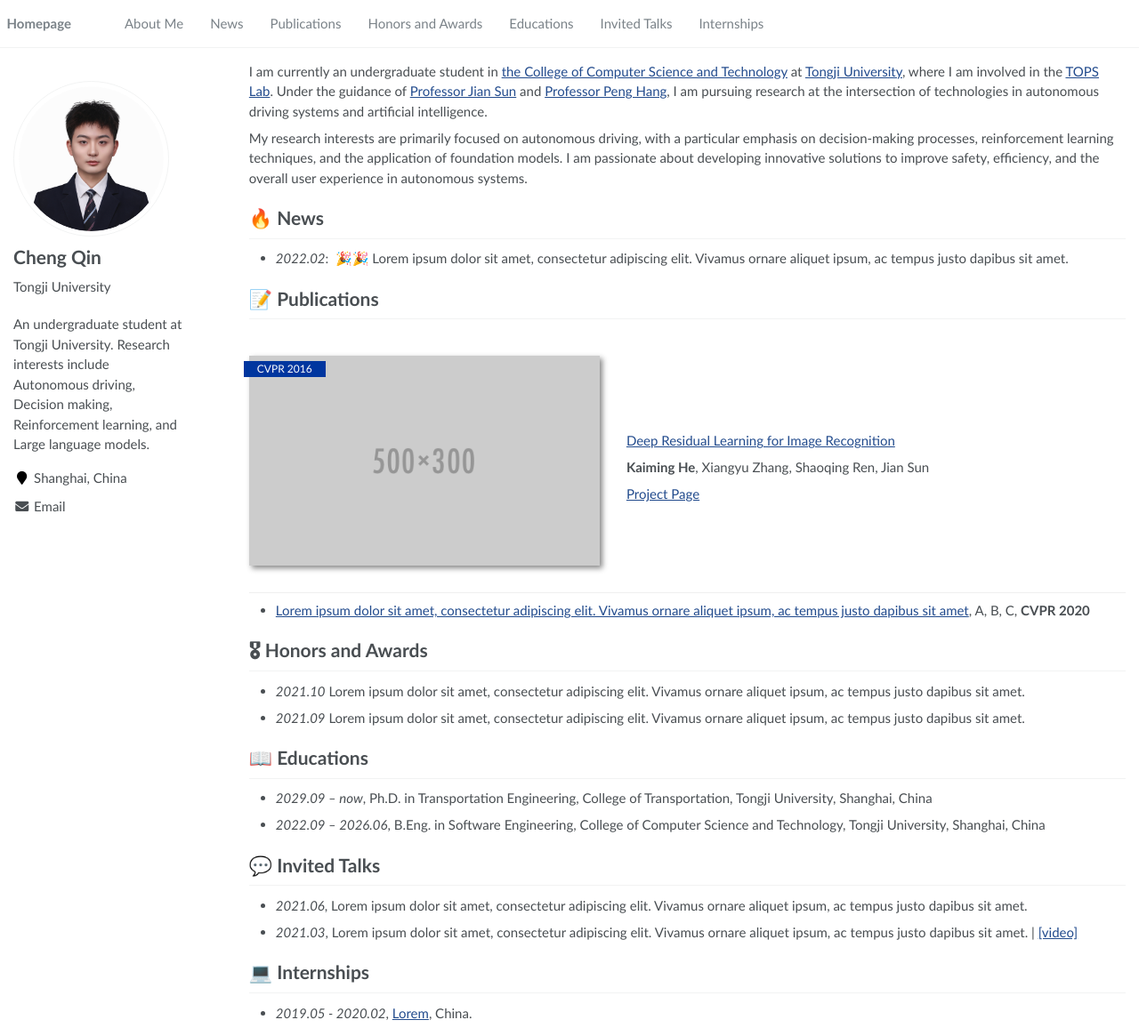
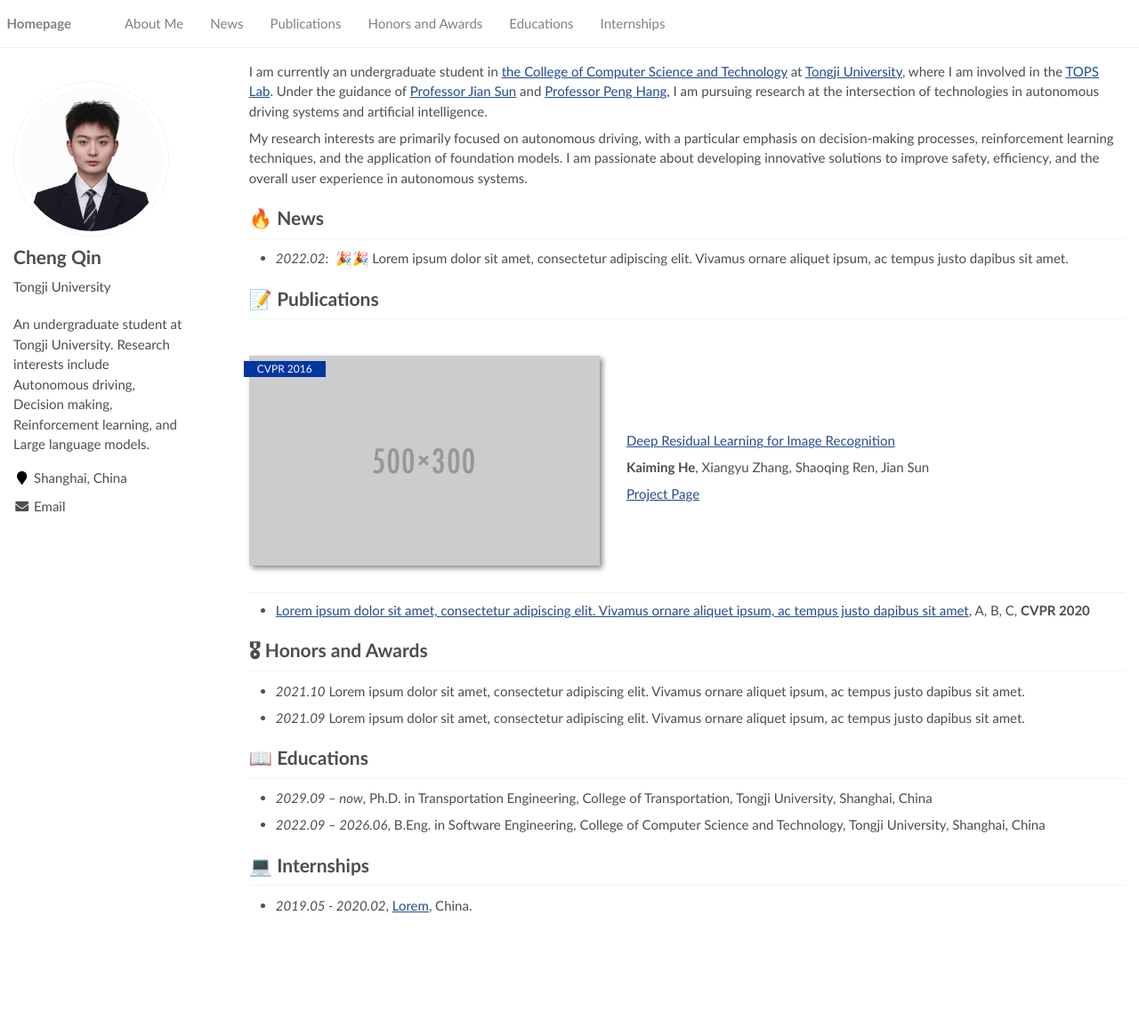
Before and after one commit to QinCheng0928/QinCheng0928.github.io, a Jekyll site: the page built from _pages/about.md, in a window 1280 px wide and 1165 px high. Shown: the whole window at 89% size. Built offline with Jekyll 4.4.1, drawn with Linux system fonts in a browser that asks for light colours.

Commit message:
删除talk部分内容

```diff
--- a/_data/navigation.yml
+++ b/_data/navigation.yml
@@ -15,8 +15,5 @@ main:
   - title: "Educations"
     url: "/#-educations"
 
-  - title: "Invited Talks"
-    url: "/#-invited-talks"
-
   - title: "Internships"
     url: "/#-internships"
--- a/_pages/about.md
+++ b/_pages/about.md
@@ -62,9 +62,5 @@ My research interests are primarily focused on autonomous driving, with a partic
 - *2029.09 – now*, Ph.D. in Transportation Engineering, College of Transportation, Tongji University, Shanghai, China
 - *2022.09 – 2026.06*, B.Eng. in Software Engineering, College of Computer Science and Technology, Tongji University, Shanghai, China
 
-# 💬 Invited Talks
-- *2021.06*, Lorem ipsum dolor sit amet, consectetur adipiscing elit. Vivamus ornare aliquet ipsum, ac tempus justo dapibus sit amet.
-- *2021.03*, Lorem ipsum dolor sit amet, consectetur adipiscing elit. Vivamus ornare aliquet ipsum, ac tempus justo dapibus sit amet.  \| [\[video\]](https://github.com/)
-
 # 💻 Internships
 - *2019.05 - 2020.02*, [Lorem](https://github.com/), China.
```
